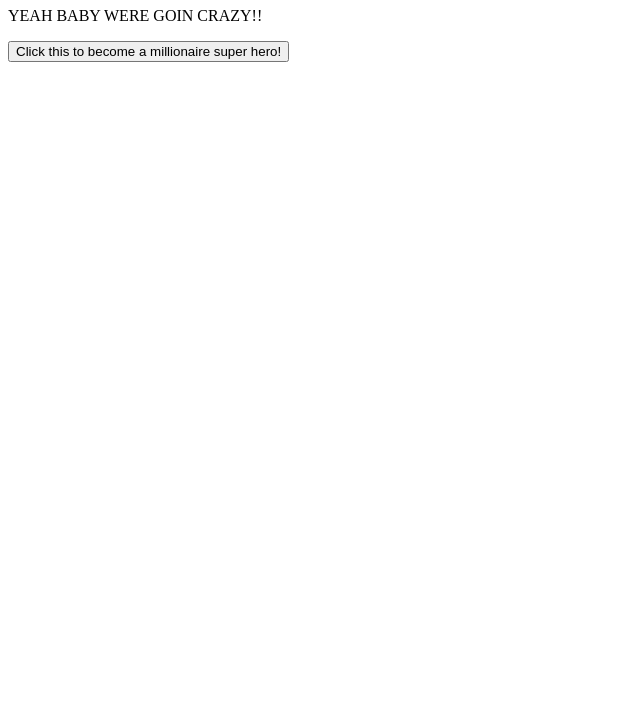
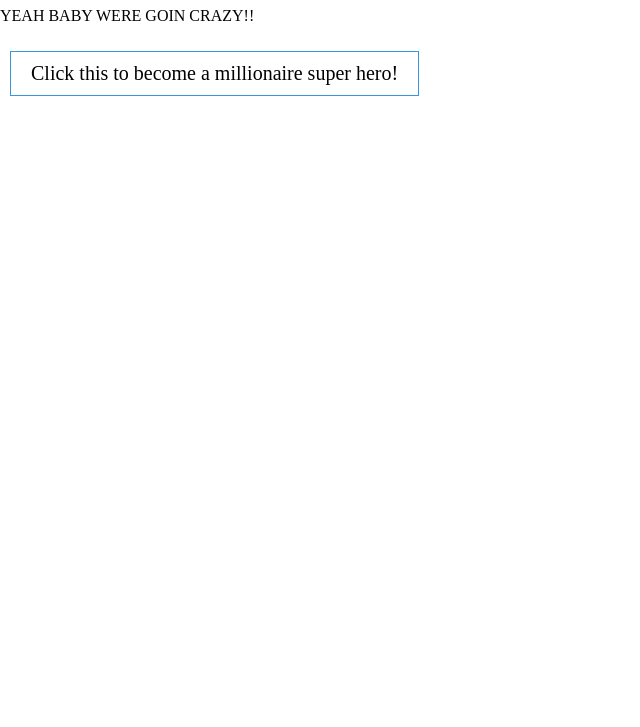
Before and after one commit to RodneyAThompson/depoloyment-demo, a website: page index.html in a window 1280 px wide. Shown: the part 73-800 px from the top of the page, without its empty margins (0-640 px from the left). Drawn offline with Linux system fonts and the light colour scheme.

Commit message:
new button

```diff
--- a/index.html
+++ b/index.html
@@ -1,6 +1,7 @@
 <!DOCTYPE html>
 <html lang="en">
 <head>
+  <link rel="stylesheet" href="styles.css">
   <meta charset="UTF-8">
   <meta http-equiv="X-UA-Compatible" content="IE=edge">
   <meta name="viewport" content="width=device-width, initial-scale=1.0">
@@ -12,6 +13,6 @@
 
   <p>YEAH BABY WERE GOIN CRAZY!!</p>
 
-  <button>Click this to become a millionaire super hero!</button>
+  <button class="btn btn1">Click this to become a millionaire super hero!</button>
 </body>
 </html>
--- a/server/index.js
+++ b/server/index.js
@@ -13,7 +13,7 @@ const app = express()
 
 app.get('/', function(req, res) {
     res.sendFile(path.join(__dirname, '../index.html'))
-    rollbar.info('html fiel served successfulyy')
+    rollbar.info('html field served successfully')
 })
 
 app.use(rollbar.errorHandler())
--- /dev/null
+++ b/styles.css
@@ -0,0 +1,39 @@
+body {
+    margin: 0;
+    padding: 0;
+}
+.container {
+    text-align: center;
+    margin-top: 360px;
+}
+.btn {
+    border: 1px solid #3498db;
+    background: none;
+    padding: 10px 20px;
+    font-size: 20px;
+    font-family: "montserrat";
+    cursor: pointer;
+    margin: 10px;
+    transition: 0.8s;
+    position: relative;
+    overflow: hidden;
+}
+.btn1:hover {
+    color: #3498db;
+}
+.btn1::before {
+    content: "";
+    position: absolute;
+    left: 0;
+    width: 100%;
+    height: 0%;
+    background: #3498db;
+    z-index: -1;
+    transition: 0.8s;
+    top: 0;
+    border-radius: 0 0 50% 50%;
+}
+
+.btn1:hover::before {
+    height: 180%;
+}
```
